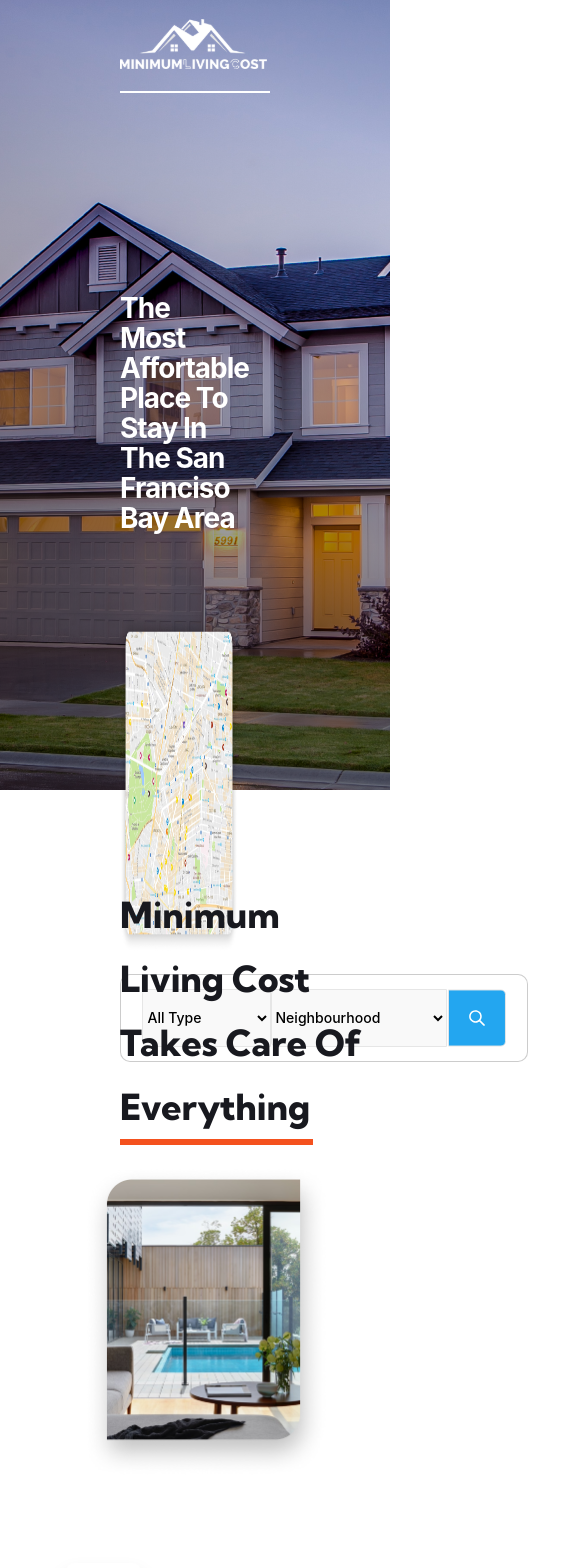
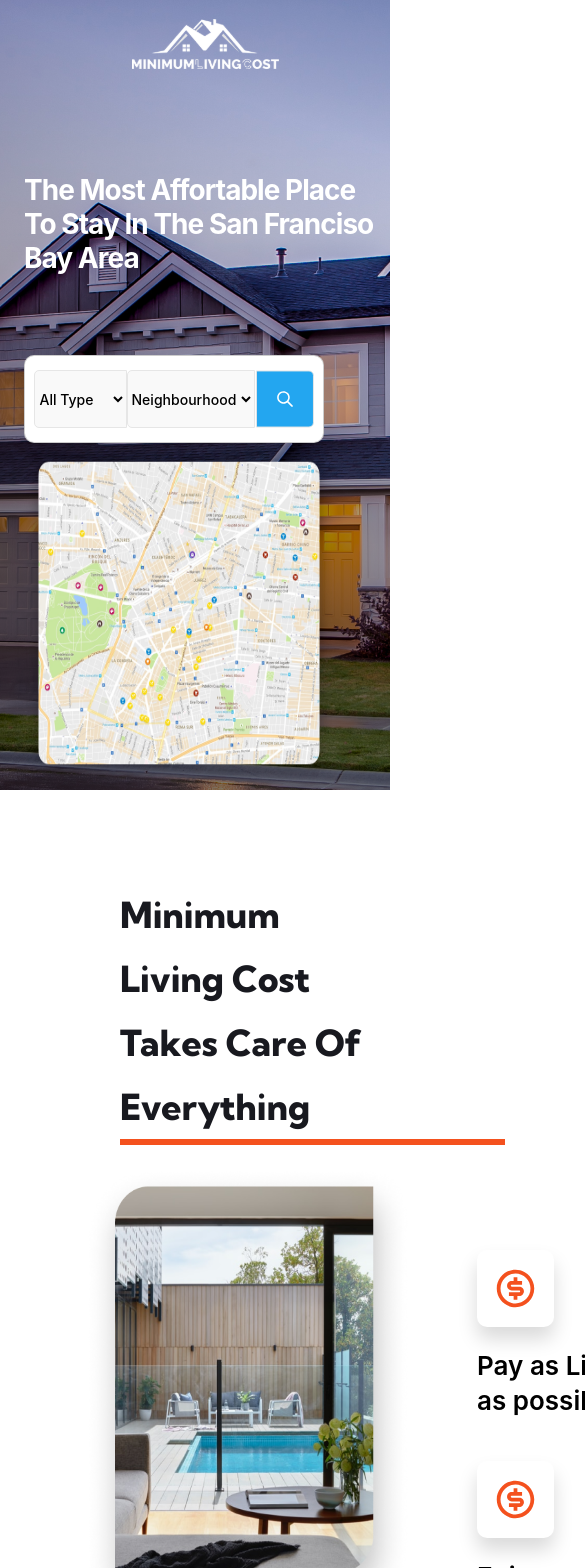
Before and after one commit to Robinson-Taiwo/house-rental, a React (Vite) app: page / in a window 390 px wide. Shown: the top 1568 px of the page, 585 px wide, since content can reach past the window. Built offline with nearby package versions, Linux system fonts and the light colour scheme.

Commit message:
added responsiveness

```diff
--- a/src/Components/Home.css
+++ b/src/Components/Home.css
@@ -14,7 +14,7 @@
 }
 
 .logo {
-    @apply pt-[1.583rem] sm:flex sm:justify-center
+    @apply pt-[1.583rem]
 }
 
 .nav {
@@ -22,7 +22,7 @@
 }
 
 .links {
-    @apply pt-[4.16rem] sm:flex flex-row mr-[38.83rem] hidden
+    @apply pt-[4.16rem] flex flex-row mr-[38.83rem]
 }
 
 .link1 {
@@ -47,11 +47,11 @@
 }
 
 .text {
-    @apply font-bold sm:text-[4.33rem] text-[2.33rem] leading-[2.5rem] sm:leading-[5.833rem] capitalize tracking-[-0.08rem] mt-[16.67rem] text-white sm:max-w-[48.67rem] flex-wrap max-w-[24.67rem]
+    @apply font-bold text-[4.33rem] leading-[5.833rem] capitalize tracking-[-0.08rem] mt-[16.67rem] text-white max-w-[48.67rem] flex-wrap
 }
 
 .header {
-    @apply flex flex-col justify-between pr-[2.67rem] sm:flex-row
+    @apply flex justify-between pr-[2.67rem] flex-row
 }
 
 .mapp {
@@ -98,7 +98,7 @@
 
 .line2 {
     border: 0.25rem solid #F4511E;
-    @apply w-[16.083rem] ml-[10rem] h-[0rem] mb-[1.71rem] sm:w-[32.083rem]
+    @apply ml-[10rem] h-[0rem] mb-[1.71rem] w-[32.083rem]
 }
 
 .photo {
@@ -110,11 +110,11 @@
 }
 
 .row {
-    @apply flex flex-col sm:flex-row
+    @apply flex flex-row
 }
 
 .full {
-    @apply flex flex-col pr-[5.083rem] sm:flex-row
+    @apply flex pr-[5.083rem] flex-row
 }
 
 .row1 {
@@ -180,7 +180,7 @@
 
 .tub {
     /* grid-template-columns: repeat(3, 1fr); */
-    @apply gap-x-[2.77rem] mt-[5.75rem] gap-y-[5.08rem] grid grid-cols-1 gap-4 sm:grid-cols-3 mb-[7rem]
+    @apply gap-x-[2.77rem] mt-[5.75rem] gap-y-[5.08rem] grid gap-4 grid-cols-3 mb-[7rem]
 }
 
 .switch {
@@ -216,181 +216,392 @@
     @apply h-[6.17rem] w-[7.25rem] bg-[#F3F3F3] flex justify-center items-center font-bold text-[#F4511E] text-[1.33rem] leading-[2rem]
 }
 
-.foot{
+.foot {
     @apply h-[173.25rem] ml-[12.92rem]
 }
 
-.hap1{
+.hap1 {
     background-image: url(../assets/leases.png);
-    @apply h-[27.8rem] w-[20.8rem] bg-cover bg-center bg-no-repeat pt-[2.5rem]  font-semibold text-[2rem] leading-[1.67rem] text-[#ffffff] pl-[3rem] text-center
+    @apply h-[27.8rem] w-[20.8rem] bg-cover bg-center bg-no-repeat pt-[2.5rem] font-semibold text-[2rem] leading-[1.67rem] text-[#ffffff] pl-[3rem] text-center
 }
 
-.hap2{
+.hap2 {
     background-image: url(../assets/happiness.png);
-    @apply h-[22.5rem] w-[22.5rem] bg-cover bg-center bg-no-repeat pt-[2.5rem]  font-semibold text-[2rem] leading-[1.67rem] text-[#ffffff]  pl-[2rem] text-center
+    @apply h-[22.5rem] w-[22.5rem] bg-cover bg-center bg-no-repeat pt-[2.5rem] font-semibold text-[2rem] leading-[1.67rem] text-[#ffffff] pl-[2rem] text-center
 }
 
-.hap3{
+.hap3 {
     background-image: url(../assets/cleaning.png);
-    @apply h-[23.75rem] w-[17.67rem] bg-cover bg-center bg-no-repeat pt-[2.5rem]  font-semibold text-[2rem] leading-[1.67rem] text-[#ffffff] flex justify-center pl-[1.5rem] text-center
+    @apply h-[23.75rem] w-[17.67rem] bg-cover bg-center bg-no-repeat pt-[2.5rem] font-semibold text-[2rem] leading-[1.67rem] text-[#ffffff] flex justify-center pl-[1.5rem] text-center
 }
 
-.hap4{
+.hap4 {
     background-image: url(../assets/roomate.png);
-    @apply h-[29.67rem] w-[28.17rem] bg-cover bg-center bg-no-repeat pt-[2.5rem]  font-semibold text-[2rem] leading-[1.67rem] text-[#ffffff] flex justify-center pl-[4.42rem]
+    @apply h-[29.67rem] w-[28.17rem] bg-cover bg-center bg-no-repeat pt-[2.5rem] font-semibold text-[2rem] leading-[1.67rem] text-[#ffffff] flex justify-center pl-[4.42rem]
 }
 
-.clean{
+.clean {
     @apply w-[47rem] flex flex-col gap-[1.67rem] mt-[9.17rem]
 }
 
-.hapy{
+.hapy {
     @apply flex flex-row gap-[1.67rem] items-end
 }
 
-.hapx{
+.hapx {
     @apply flex flex-row gap-[1.67rem]
 }
 
-.hap4t{
+.hap4t {
     @apply w-[16.58rem]
 }
 
-.search{
+.search {
     @apply w-[50rem] mt-[22.63rem]
 }
 
-.foot1{
+.foot1 {
     @apply flex flex-row gap-[5.67rem] mr-[16.97rem]
 }
 
-.lifestyle{
+.lifestyle {
     @apply font-extrabold text-[3.33rem] leading-[4.5rem] w-[37rem] mb-[1.33rem]
 }
 
-.desire{
+.desire {
     @apply w-[37rem] font-normal text-[1.5rem] leading-[2.67rem] mb-[3.33rem]
 }
 
-.rooms{
-    @apply bg-[#F4511E] w-[15.42rem] h-[5.25rem] flex justify-center items-center rounded-[1.08rem] text-white
- font-semibold text-[1.5rem] leading-[1.67rem]
+.rooms {
+    @apply bg-[#F4511E] w-[15.42rem] h-[5.25rem] flex justify-center items-center rounded-[1.08rem] text-white font-semibold text-[1.5rem] leading-[1.67rem]
 }
 
-.confi{
+.confi {
     @apply mt-[9.17rem] w-[72.1rem] font-medium leading-[2.66rem] text-[2rem]
 }
 
- .confident{
+.confident {
     @apply flex justify-center mb-[3.78rem]
 }
 
- .add{
+.add {
     @apply flex justify-center
 }
 
- .new{
+.new {
     background: #FFFFFF;
     box-shadow: 0rem 0.25rem 5.25rem rgba(0, 0, 0, 0.15);
     border-radius: 0.83rem;
     @apply w-[91.17rem] h-[85.83rem] flex flex-col items-center mb-[9.17rem]
 }
 
- .new-header{
+.new-header {
     @apply text-[#F4511E] text-[2.33rem] font-bold leading-[2.67rem] mt-[3.75rem] mb-[5.5rem]
 }
 
- .details{
+.details {
     display: grid;
     grid-template-columns: repeat(3, 1fr);
     @apply gap-x-[2.08rem] gap-y-[2.083rem] mb-[2.08rem]
 }
 
- .tops{
+.tops {
     background: #F9F9F9;
     border: 0.083rem solid #E6E6E6;
     border-radius: 0.42rem;
     @apply w-[26.5rem] h-[4.17rem] pl-[1.75rem] font-normal text-[1.17rem] leading-[2.33rem]
 }
 
- #tops{
+#tops {
     background: #F9F9F9;
     border: 0.083rem solid #E6E6E6;
     border-radius: 0.42rem;
     @apply w-[26.5rem] h-[4.17rem] pl-[1.75rem]
 }
 
- .topi{
+.topi {
     @apply flex flex-col gap-[0.417rem]
 }
 
- .asterik{
+.asterik {
     @apply text-[#F4511E]
 }
 
- .topih{
-    @apply  font-semibold text-[1.42rem] leading-[2rem]
+.topih {
+    @apply font-semibold text-[1.42rem] leading-[2rem]
 }
 
- .topd{
+.topd {
     background: #F9F9F9;
     border: 0.083rem solid #E6E6E6;
     border-radius: 0.42rem;
     @apply w-[83.67rem] h-[12.58rem] pl-[1.75rem]
 }
 
- .topt{
+.topt {
     background: #F9F9F9;
     border: 0.083rem solid #F4511E;
-    border-style:dashed;
+    border-style: dashed;
     border-radius: 0.42rem;
     @apply w-[83.67rem] h-[12.58rem] pl-[1.75rem] flex justify-center
 }
 
- .topio{
+.topio {
     @apply flex flex-col gap-[0.417rem] mt-[2.083rem] mb-[4.58rem]
 }
 
- .but-o{
+.but-o {
     @apply bg-[#F4511E] rounded-[0.76rem] w-[42.75rem] h-[5.75rem] flex justify-center text-white items-center font-medium leading-[2.08rem] text-[1.82rem]
 }
 
- .quote{
+.quote {
     background: rgba(244, 81, 30, 0.07);
 
-    @apply h-[49.67rem] flex flex-row  mb-[9.17rem]
+    @apply h-[49.67rem] flex flex-row mb-[9.17rem]
 }
 
- .lorem{
-    @apply  flex flex-col
+.lorem {
+    @apply flex flex-col
 }
 
- .youtube{
+.youtube {
     background-image: url(../assets/youtube.png);
-    @apply w-[44.83rem] h-[49.17rem] ml-[102.33rem] bg-cover bg-center bg-no-repeat flex items-center justify-center
+    @apply w-[100.83rem] h-[49.17rem] ml-[102.33rem] bg-cover bg-center bg-no-repeat flex items-center justify-center
 }
 
- .punct{
+.punct {
     @apply mt-[8.17rem] ml-[6.67rem] w-[5.89rem] h-[5rem]
 }
 
- .ipsum{
+.ipsum {
     @apply w-[52.92rem] ml-[10.75rem] font-normal text-[1.75rem] leading-[3rem] absolute mt-[10.83rem]
 }
 
- .footer{
-    @apply h-[45.25rem]  flex items-center flex-col
+.footer {
+    @apply h-[45.25rem] flex items-center flex-col
 }
 
- .line3{
+.line3 {
     background: #F4511E;
     @apply w-[104.83rem] h-[0.17rem]
 }
 
- .footer2{
+.footer2 {
+    @apply flex flex-row gap-[31rem]
+}
+
+.logo2 {
+    @apply bg-[#F4511E] mt-[8.58rem] h-[8rem]
+}
+
+.drive-state {
+    @apply flex flex-row gap-[1.75rem] font-normal text-[1.16rem] leading-[1.5rem]
+}
+
+.drive {
+    @apply mt-[7.75rem]
+}
+
+.rest-second {
+    @apply flex flex-row gap-[10.16rem] mt-[1.833rem]
+}
+
+.call-state {
+    @apply flex flex-row gap-[1.75rem] font-normal text-[1.16rem] leading-[1.5rem]
+}
+
+.fax-state {
+    @apply flex flex-row gap-[1.75rem] font-normal text-[1.16rem] leading-[1.5rem]
+}
+
+.media {
+    @apply flex flex-row gap-[2.5rem] mt-[4rem]
+}
+
+.sot {
+    opacity: 0.5;
+    mix-blend-mode: normal;
+    @apply font-normal text-[1rem] leading-[1.5rem] text-[#0A142F]
+}
+
+
+
+
+/* CSS for mobile devices */
+@media (max-width: 767px) {
+    .Home {
+        @apply w-[100vw]
+    }
+
+    .Home {
+        @apply w-[100vw]
+    }
+
+    .home {
+        background: linear-gradient(200.44deg, rgba(0, 0, 0, 0.0001) 16.41%, rgba(0, 0, 0, 0.51) 77.16%), url(../assets/first-background.png);
+        /* background-image: url(../assets/cleaning.png); */
+        @apply max-w-[63.91rem] h-[65.83rem] bg-cover bg-center px-[2rem]
+    }
+
+    .logo {
+        @apply pt-[1.583rem] pl-[9rem]
+    }
+
+    .nav {
+        @apply flex flex-row justify-between
+    }
+
+    .links {
+        @apply pt-[4.16rem] flex flex-row mr-[38.83rem] hidden
+    }
+
+    .link1 {
+        @apply pr-[6.17rem] text-[#ffffff] font-normal text-[1.5rem] leading-[5.83%]
+    }
+
+    .link2 {
+        @apply pr-[4.66rem] text-[#ffffff] font-normal text-[1.5rem] leading-[5.83%]
+    }
+
+    .link3 {
+        @apply pr-[4.75rem] text-[#ffffff] font-normal text-[1.5rem] leading-[5.83%]
+    }
+
+    .link4 {
+        @apply pr-[6.17rem] text-[#ffffff] font-normal text-[1.5rem] leading-[5.83%]
+    }
+
+    .line {
+        border: 0.5px solid #FFFFFF;
+        @apply w-[100%] h-[0rem] mt-[1.833rem] hidden
+    }
+
+
+    .header {
+        @apply flex justify-between pr-[2.67rem] flex-col
+    }
+
+    .mapp {
+        @apply mt-[6.67rem] flex flex-col-reverse
+    }
+
+    .map {
+        @apply w-[34rem] h-[28.33rem] mb-[1.75rem]
+    }
+
+    .text {
+        @apply font-bold text-[2.33rem] leading-[2.833rem] capitalize tracking-[-0.08rem] mt-[8.67rem] text-white w-[30.67rem] flex-wrap
+    }
+
+    .inputs {
+        border: 0.083rem solid rgba(0, 0, 0, 0.2);
+        border-radius: 0.833rem;
+        @apply bg-white flex flex-row w-[25rem] h-[7.33rem] justify-center items-center
+    }
+
+    #all {
+        background: #F9F9F9;
+        border: 0.083rem solid #E6E6E6;
+        border-radius: 0.416rem 0rem 0rem 0.416rem;
+        @apply w-[7.67rem] h-[4.83rem] text-[1.17rem] font-medium leading-[2.33rem]
+    }
+
+    #neighbour {
+        background: #F9F9F9;
+        border: 0.083rem solid #E6E6E6;
+        border-radius: 0.416rem 0rem 0rem 0.416rem;
+        @apply w-[10.67rem] h-[4.83rem] text-[1.17rem] font-medium leading-[2.33rem]
+    }
+
+    .search1 {
+        @apply w-[4.917rem] h-[4.83rem]
+    }
+
+    .trans {
+        @apply h-[67.417rem]
+    }
+
+
+    .mini {
+        font-family: 'Kumbh Sans', sans-serif;
+        @apply mt-[7.75rem] text-[3rem] leading-[5.33rem] font-extrabold capitalize text-[#18191F] ml-[10rem]
+    }
+
+    .line2 {
+        border: 0.25rem solid #F4511E;
+        @apply ml-[10rem] h-[0rem] mb-[1.71rem] w-[32.083rem]
+    }
+
+    .photo {
+        @apply ml-[6.917rem]
+    }
+
+    .columns {
+        @apply ml-[5.417rem] flex flex-col gap-[3.57rem] mt-[7.083rem]
+    }
+
+    .row {
         @apply flex flex-row
     }
 
- .logo2{
-    @apply bg-[#d1aa9d]
+
+
+
+
+    .foot {
+        @apply h-[173.25rem] ml-[1.92rem]
     }
+
+    .hap1 {
+        background-image: url(../assets/leases.png);
+        @apply h-[20.8rem] w-[15.8rem] bg-cover bg-center bg-no-repeat pt-[2.5rem] font-semibold text-[2rem] leading-[1.67rem] text-[#ffffff] pl-[3rem] text-center
+    }
+
+    .hap2 {
+        background-image: url(../assets/happiness.png);
+        @apply h-[15.5rem] w-[15.5rem] bg-cover bg-center bg-no-repeat pt-[2.5rem] font-semibold text-[2rem] leading-[1.67rem] text-[#ffffff] pl-[2rem] text-center
+    }
+
+    .hap3 {
+        background-image: url(../assets/cleaning.png);
+        @apply h-[15.75rem] w-[11.67rem] bg-cover bg-center bg-no-repeat pt-[2.5rem] font-semibold text-[2rem] leading-[1.67rem] text-[#ffffff] flex justify-center pl-[1.5rem] text-center
+    }
+
+    .hap4 {
+        background-image: url(../assets/roomate.png);
+        @apply h-[22.67rem] w-[17.17rem] bg-cover bg-center bg-no-repeat pt-[2.5rem] font-semibold text-[2rem] leading-[1.67rem] text-[#ffffff] flex justify-center pl-[4.42rem] rounded-sm
+    }
+
+    .clean {
+        @apply w-[47rem] flex flex-col gap-[1.67rem] mt-[9.17rem]
+    }
+
+    .hapy {
+        @apply flex flex-row gap-[0.67rem] items-end
+    }
+
+    .hapx {
+        @apply flex flex-row gap-[0.67rem]
+    }
+
+    .hap4t {
+        @apply w-[16.58rem]
+    }
+
+    .search {
+        @apply w-[50rem] mt-[22.63rem]
+    }
+
+    .foot1 {
+        @apply flex flex-col gap-[5.67rem] mr-[16.97rem]
+    }
+
+    .lifestyle {
+        @apply font-extrabold text-[3.33rem] leading-[4.5rem] w-[37rem] mb-[1.33rem]
+    }
+
+    .desire {
+        @apply w-[37rem] font-normal text-[1.5rem] leading-[2.67rem] mb-[3.33rem]
+    }
+
+}
--- a/src/Components/Home.jsx
+++ b/src/Components/Home.jsx
@@ -7,8 +7,15 @@ import search from "../assets/search.svg"
 import dollar from "../assets/dollar.svg"
 import quote from "../assets/quote.svg"
 import play from "../assets/play.svg"
+import location from "../assets/location.svg"
 import data from './data'
 import "./Home.css"
+import phone from "../assets/phone.svg"
+import fax from "../assets/fax.svg"
+import youtube from "../assets/youtube.svg"
+import twitter from "../assets/Twitter.svg"
+import pinterest from "../assets/Pinterest.svg"
+
 import HomeCard from './HomeCard'
 
 
@@ -381,6 +388,36 @@ const Home = () => {
                     <img src={logo} className="logo2" alt="" />
 
                     <div className="rest">
+                        <div className="drive">
+                            <div className="drive-state"> <img src={location} alt="" /> <span>345 Faulconer Drive, Suite 4 • Charlottesville, CA, 12345</span> </div>
+                        </div>
+
+                        <div className="rest-second">
+
+                            <div className="call">
+                                <div className="call-state"> <img src={phone} alt="" /> <span>(123) 456-7890</span> </div>
+                            </div>
+
+                            <div className="fax">
+                                <div className="fax-state"> <img src={fax} alt="" /> <span>(123) 456-7890</span> </div>
+                            </div>
+
+                        </div>
+
+                        <div className="media">
+                            <div className="sot">social media</div>
+
+                            <img src={fax} alt="" className="social-icon" />
+                            <img src={twitter} alt="" className="social-icon" />
+                            <img src={youtube} alt="" className="social-icon" />
+                            <img src={pinterest} alt="" className="social-icon" />
+                            <img src={fax} alt="" className="social-icon" />
+                            <img src={fax} alt="" className="social-icon" />
+                            <img src={fax} alt="" className="social-icon" />
+                            <img src={fax} alt="" className="social-icon" />
+
+                        </div>
+
 
                     </div>
 
```
Also changed, not shown: src/assets/youtube.svg (added). Lines whose indentation alone changed are shown as unchanged.
